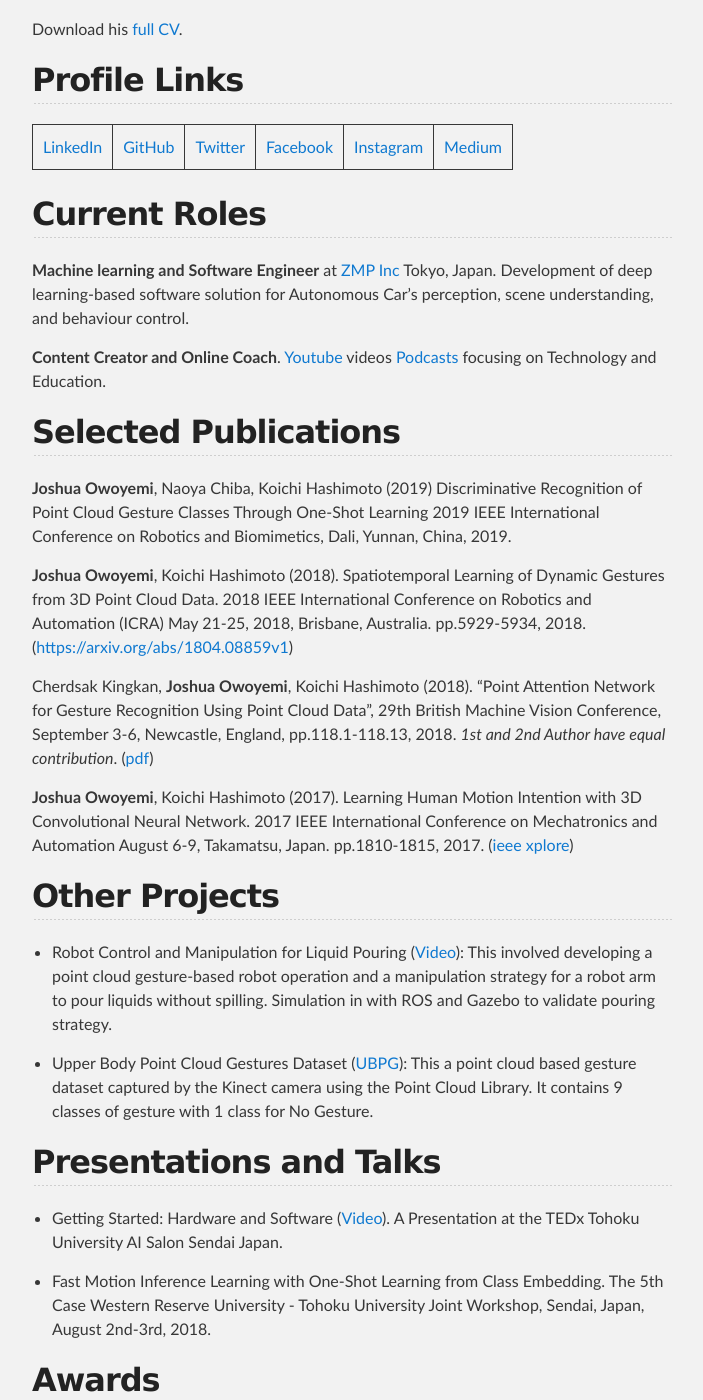
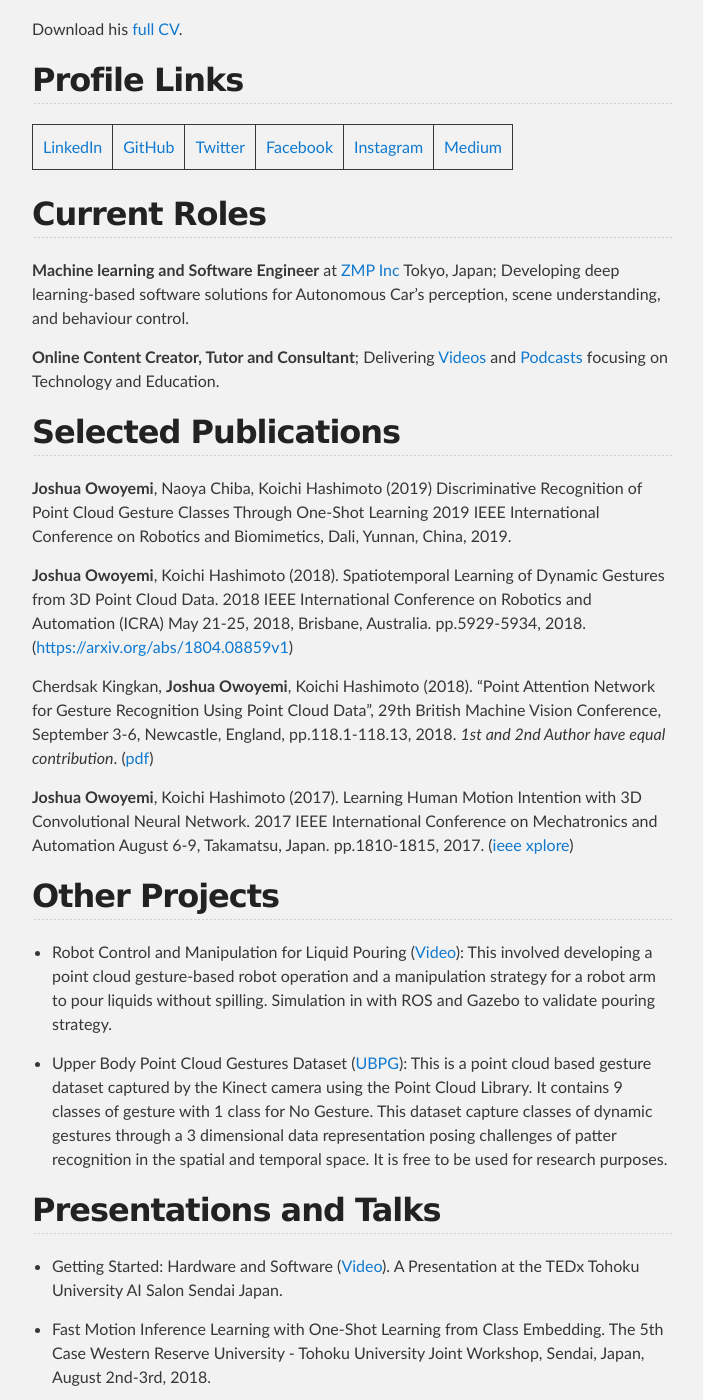
Before and after one commit to toluwajosh/toluwajosh.github.io, a Jekyll site: the page built from index.md, in a window 1280 px wide and 1400 px high, scrolled down 450 px. Shown: the whole window, without its empty margins (288-991 px from the left). Built offline with Jekyll 4.4.1, drawn with Linux system fonts in a browser that asks for light colours.

Commit message:
updated content

```diff
--- a/index.md
+++ b/index.md
@@ -14,9 +14,9 @@ Download his [full CV](./storage/joshua_owoyemi_full_cv.pdf).
 
 ## Current Roles
 
-**Machine learning and Software Engineer** at [ZMP Inc](https://www.zmp.co.jp/) Tokyo, Japan. Development of deep learning-based software solution for Autonomous Car's perception, scene understanding, and behaviour control.
+**Machine learning and Software Engineer** at [ZMP Inc](https://www.zmp.co.jp/) Tokyo, Japan; Developing deep learning-based software solutions for Autonomous Car's perception, scene understanding, and behaviour control.
 
-**Content Creator and Online Coach**. [Youtube](https://www.youtube.com/channel/UCdNgkkleUb_npdGLgzzh_2g) videos [Podcasts](https://anchor.fm/joshua-owoyemi) focusing on Technology and Education.
+**Online Content Creator, Tutor and Consultant**; Delivering [Videos](https://www.youtube.com/channel/UCdNgkkleUb_npdGLgzzh_2g) and [Podcasts](https://anchor.fm/joshua-owoyemi) focusing on Technology and Education.
 
 <!-- See past roles.. -->
 
@@ -34,7 +34,7 @@ Cherdsak Kingkan, **Joshua Owoyemi**, Koichi Hashimoto (2018). “Point Attentio
 
 * Robot Control and Manipulation for Liquid Pouring ([Video](https://youtu.be/oCoAv5VNHO0)): This involved developing a point cloud gesture-based robot operation and a manipulation strategy for a robot arm to pour liquids without spilling. Simulation in with ROS and Gazebo to validate pouring strategy.
 
-* Upper Body Point Cloud Gestures Dataset ([UBPG](https://github.com/toluwajosh/ubpg)): This a point cloud based gesture dataset captured by the Kinect camera using the Point Cloud Library. It contains 9 classes of gesture with 1 class for No Gesture.
+* Upper Body Point Cloud Gestures Dataset ([UBPG](https://github.com/toluwajosh/ubpg)): This is a point cloud based gesture dataset captured by the Kinect camera using the Point Cloud Library. It contains 9 classes of gesture with 1 class for No Gesture. This dataset capture classes of dynamic gestures through a 3 dimensional data representation posing challenges of patter recognition in the spatial and temporal space. It is free to be used for research purposes.
 
 <!-- See more.. -->
 
```
